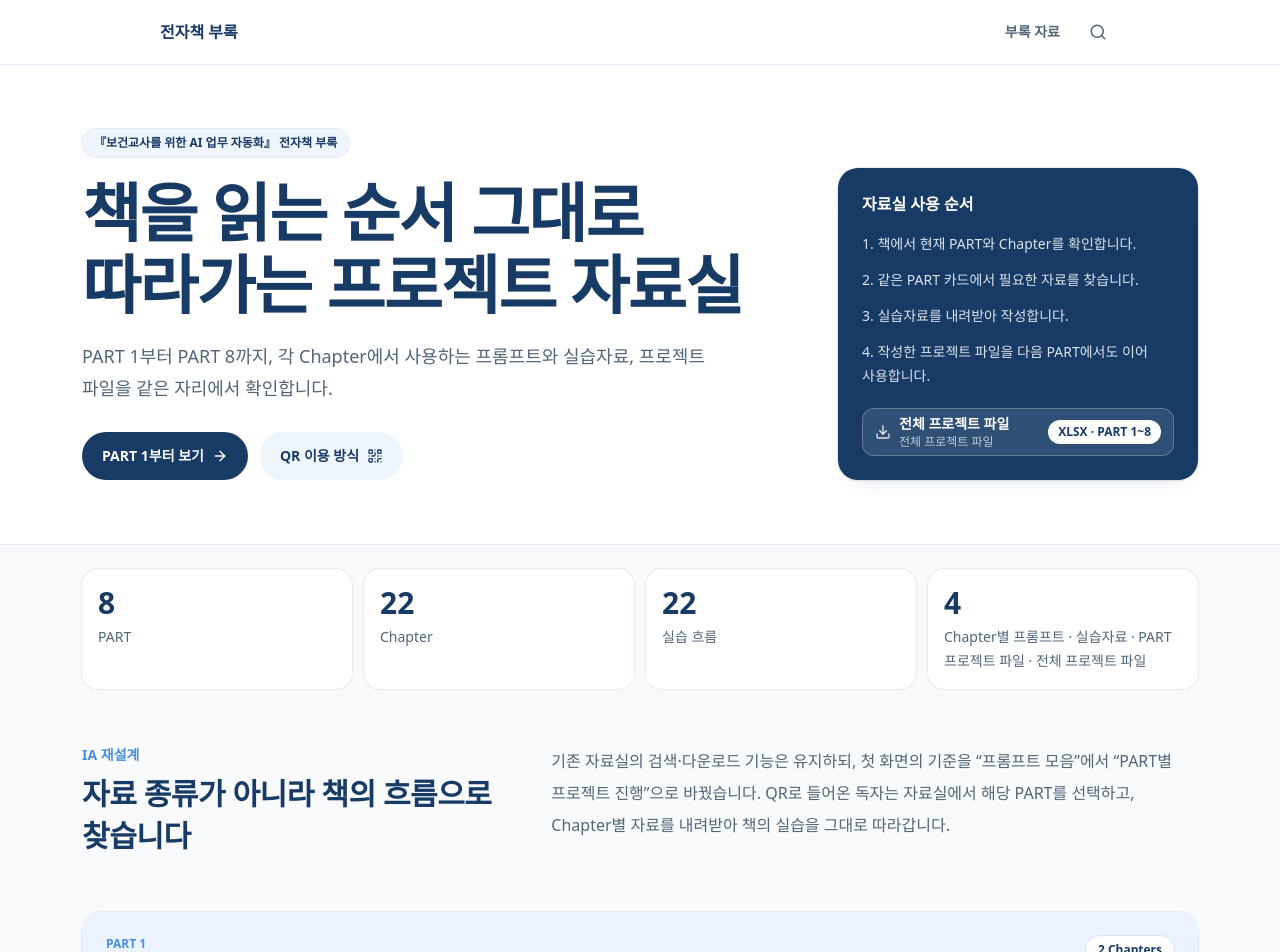
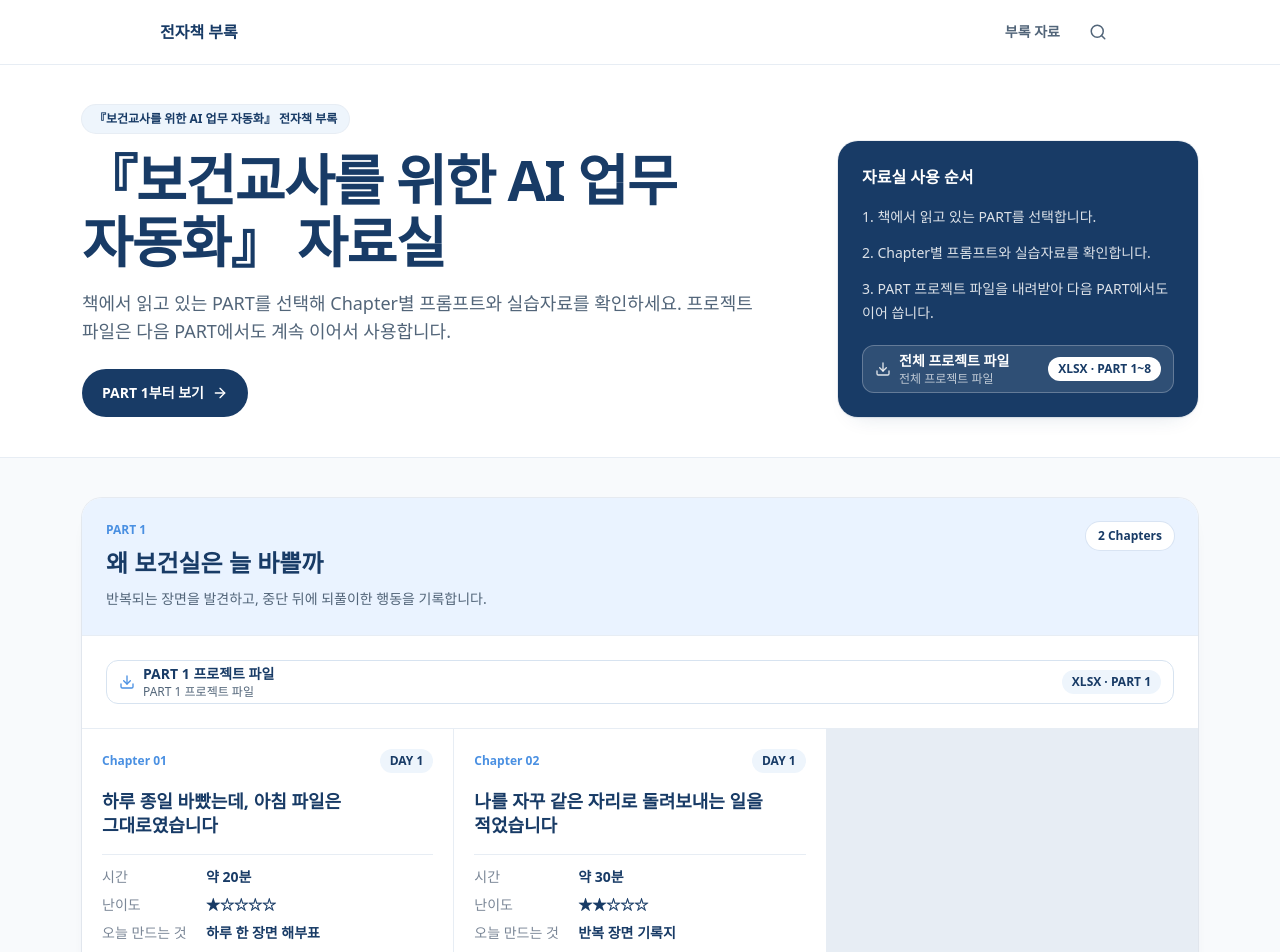
Before and after one commit to sungandi86-max/ai-school-health-resource-center, a Next.js app: page / in a window 1280 px wide. Shown: the top 952 px of the page. Built offline with nearby package versions, Linux system fonts and the light colour scheme.

Commit message:
refactor: simplify resource hub for readers

```diff
--- a/src/components/home/PartResourceHub.tsx
+++ b/src/components/home/PartResourceHub.tsx
@@ -1,26 +1,26 @@
-import { ArrowRight, Download, QrCode } from "lucide-react";
+import { ArrowRight, Download } from "lucide-react";
 import Link from "next/link";
 import { PromptResourceButton } from "@/components/home/PromptResourceButton";
-import { bookParts, bookPartSummary } from "@/data/bookParts";
+import { bookParts } from "@/data/bookParts";
 import { fullProjectResource, type BookResource } from "@/data/bookResources";
 
 export function PartResourceHub() {
   return (
     <main className="min-h-dvh bg-[var(--color-surface-subtle)] text-[var(--color-text-primary)]">
       <section className="border-b border-[var(--color-border-subtle)] bg-white">
-        <div className="mx-auto grid w-full max-w-[1180px] gap-8 px-5 py-10 sm:px-8 lg:grid-cols-[minmax(0,1fr)_360px] lg:items-end lg:py-16">
+        <div className="mx-auto grid w-full max-w-[1180px] gap-6 px-5 py-8 sm:px-8 lg:grid-cols-[minmax(0,1fr)_360px] lg:items-end lg:py-10">
           <div>
             <p className="w-fit rounded-full bg-[var(--color-action-muted)] px-3 py-1.5 text-xs font-semibold text-[var(--color-brand-primary)] ring-1 ring-[var(--color-border-subtle)]">
               『보건교사를 위한 AI 업무 자동화』 전자책 부록
             </p>
-            <h1 className="mt-5 max-w-4xl text-[2.35rem] font-semibold leading-[1.12] tracking-[-0.025em] text-[var(--color-brand-primary)] sm:text-[3.35rem] lg:text-[4rem]">
-              책을 읽는 순서 그대로 따라가는 프로젝트 자료실
+            <h1 className="mt-4 max-w-4xl text-[2.15rem] font-semibold leading-[1.12] tracking-[-0.025em] text-[var(--color-brand-primary)] sm:text-[3rem] lg:text-[3.45rem]">
+              『보건교사를 위한 AI 업무 자동화』 자료실
             </h1>
-            <p className="mt-5 max-w-2xl text-base leading-8 text-[var(--color-text-secondary)] sm:text-lg">
-              PART 1부터 PART 8까지, 각 Chapter에서 사용하는 프롬프트와 실습자료,
-              프로젝트 파일을 같은 자리에서 확인합니다.
+            <p className="mt-4 max-w-2xl text-base leading-7 text-[var(--color-text-secondary)] sm:text-lg">
+              책에서 읽고 있는 PART를 선택해 Chapter별 프롬프트와 실습자료를
+              확인하세요. 프로젝트 파일은 다음 PART에서도 계속 이어서 사용합니다.
             </p>
-            <div className="mt-7 flex flex-col gap-3 sm:flex-row">
+            <div className="mt-6 flex flex-col gap-3 sm:flex-row">
               <Link
                 href="#parts"
                 className="inline-flex min-h-12 items-center justify-center gap-2 rounded-full bg-[var(--color-brand-primary)] px-5 text-sm font-semibold text-white transition hover:bg-[var(--color-brand-hover)] focus-visible:outline-none focus-visible:ring-2 focus-visible:ring-[var(--color-action-primary)]"
@@ -28,23 +28,15 @@ export function PartResourceHub() {
                 PART 1부터 보기
                 <ArrowRight aria-hidden="true" className="size-4" />
               </Link>
-              <Link
-                href="#qr-guide"
-                className="inline-flex min-h-12 items-center justify-center gap-2 rounded-full bg-[var(--color-action-muted)] px-5 text-sm font-semibold text-[var(--color-brand-primary)] transition hover:text-[var(--color-action-primary)] focus-visible:outline-none focus-visible:ring-2 focus-visible:ring-[var(--color-action-primary)]"
-              >
-                QR 이용 방식
-                <QrCode aria-hidden="true" className="size-4" />
-              </Link>
             </div>
           </div>
 
           <aside className="rounded-[20px] bg-[var(--color-brand-primary)] p-5 text-white shadow-[var(--shadow-card)] sm:p-6">
             <h2 className="text-base font-semibold">자료실 사용 순서</h2>
             <ol className="mt-4 grid gap-3 text-sm leading-6 text-white/85">
-              <li>1. 책에서 현재 PART와 Chapter를 확인합니다.</li>
-              <li>2. 같은 PART 카드에서 필요한 자료를 찾습니다.</li>
-              <li>3. 실습자료를 내려받아 작성합니다.</li>
-              <li>4. 작성한 프로젝트 파일을 다음 PART에서도 이어 사용합니다.</li>
+              <li>1. 책에서 읽고 있는 PART를 선택합니다.</li>
+              <li>2. Chapter별 프롬프트와 실습자료를 확인합니다.</li>
+              <li>3. PART 프로젝트 파일을 내려받아 다음 PART에서도 이어 씁니다.</li>
             </ol>
             <div className="mt-5">
               <DownloadResourceLink
@@ -57,29 +49,7 @@ export function PartResourceHub() {
         </div>
       </section>
 
-      <section className="mx-auto grid w-full max-w-[1180px] gap-3 px-5 pt-6 sm:grid-cols-4 sm:px-8">
-        <SummaryCard value={`${bookPartSummary.partCount}`} label="PART" />
-        <SummaryCard value={`${bookPartSummary.chapterCount}`} label="Chapter" />
-        <SummaryCard value="22" label="실습 흐름" />
-        <SummaryCard value="4" label={bookPartSummary.resourceKinds.join(" · ")} />
-      </section>
-
-      <section className="mx-auto grid w-full max-w-[1180px] gap-5 px-5 py-10 sm:px-8 lg:grid-cols-[0.82fr_1.18fr] lg:py-14">
-        <div>
-          <p className="text-sm font-semibold text-[var(--color-action-primary)]">IA 재설계</p>
-          <h2 className="mt-2 text-2xl font-semibold leading-snug tracking-[-0.015em] text-[var(--color-brand-primary)] sm:text-3xl">
-            자료 종류가 아니라 책의 흐름으로 찾습니다
-          </h2>
-        </div>
-        <p className="text-base leading-8 text-[var(--color-text-secondary)]">
-          기존 자료실의 검색·다운로드 기능은 유지하되, 첫 화면의 기준을
-          “프롬프트 모음”에서 “PART별 프로젝트 진행”으로 바꿨습니다. QR로 들어온
-          독자는 자료실에서 해당 PART를 선택하고, Chapter별 자료를 내려받아 책의
-          실습을 그대로 따라갑니다.
-        </p>
-      </section>
-
-      <section id="parts" className="mx-auto grid w-full max-w-[1180px] gap-5 px-5 pb-12 sm:px-8 lg:pb-16">
+      <section id="parts" className="mx-auto grid w-full max-w-[1180px] gap-5 px-5 py-8 sm:px-8 lg:py-10">
         {bookParts.map((part) => (
           <article
             key={part.number}
@@ -140,53 +110,7 @@ export function PartResourceHub() {
           </article>
         ))}
       </section>
-
-      <section
-        id="qr-guide"
-        className="mx-auto grid w-full max-w-[1180px] gap-5 px-5 pb-16 sm:px-8 lg:grid-cols-[1fr_1fr]"
-        aria-labelledby="qr-guide-title"
-      >
-        <div className="rounded-[20px] bg-white p-5 shadow-[var(--shadow-card)] sm:p-6">
-          <p className="text-sm font-semibold text-[var(--color-action-primary)]">QR 연동 방식</p>
-          <h2 id="qr-guide-title" className="mt-2 text-2xl font-semibold text-[var(--color-brand-primary)]">
-            QR은 개별 파일이 아니라 자료실로 연결됩니다
-          </h2>
-          <p className="mt-3 text-sm leading-7 text-[var(--color-text-secondary)]">
-            출간본의 QR은 이 자료실 첫 화면으로 이동합니다. 독자는 자료실에서 해당
-            PART를 선택한 뒤, Chapter별 실습자료와 프로젝트 파일을 내려받습니다.
-          </p>
-        </div>
-        <div className="rounded-[20px] bg-[var(--color-brand-primary)] p-5 text-white shadow-[var(--shadow-card)] sm:p-6">
-          <p className="text-sm font-semibold text-white/70">출간본 권장 문구</p>
-          <blockquote className="mt-3 border-l-4 border-white/40 pl-4 text-base leading-8 text-white/90">
-            QR을 스캔하면 『보건교사를 위한 AI 업무 자동화』 자료실이 열립니다.
-            해당 PART의 실습 자료를 내려받아 작성하세요. 이 프로젝트 파일은 다음
-            PART에서도 계속 이어서 사용합니다.
-          </blockquote>
-        </div>
-      </section>
-
-      <section className="mx-auto w-full max-w-[1180px] px-5 pb-16 sm:px-8">
-        <div className="rounded-[20px] bg-white p-5 shadow-[var(--shadow-card)] sm:p-6">
-          <p className="text-sm font-semibold text-[var(--color-action-primary)]">출간 버전 확정</p>
-          <div className="mt-4 grid gap-3 sm:grid-cols-2 lg:grid-cols-4">
-            <ReleaseItem title="정보구조" text="PART 1~8, Chapter 01~22 반영" />
-            <ReleaseItem title="데이터 구조" text="PART, Chapter, Resource 단위 분리" />
-            <ReleaseItem title="자료 연결" text="프롬프트, 실습자료, 프로젝트 파일 연결" />
-            <ReleaseItem title="독자 안내" text="자료실 → PART 선택 → 다운로드" />
-          </div>
-        </div>
-      </section>
     </main>
-  );
-}
-
-function SummaryCard({ value, label }: { readonly value: string; readonly label: string }) {
-  return (
-    <div className="rounded-2xl bg-white p-4 shadow-[var(--shadow-ring)]">
-      <strong className="block text-3xl text-[var(--color-brand-primary)]">{value}</strong>
-      <span className="mt-1 block text-sm leading-6 text-[var(--color-text-secondary)]">{label}</span>
-    </div>
   );
 }
 
@@ -263,12 +187,3 @@ function DownloadResourceLink({
     </a>
   );
 }
-
-function ReleaseItem({ title, text }: { readonly title: string; readonly text: string }) {
-  return (
-    <div className="rounded-2xl bg-[var(--color-surface-muted)] p-4">
-      <h3 className="text-sm font-semibold text-[var(--color-brand-primary)]">{title}</h3>
-      <p className="mt-2 text-sm leading-6 text-[var(--color-text-secondary)]">{text}</p>
-    </div>
-  );
-}
```
